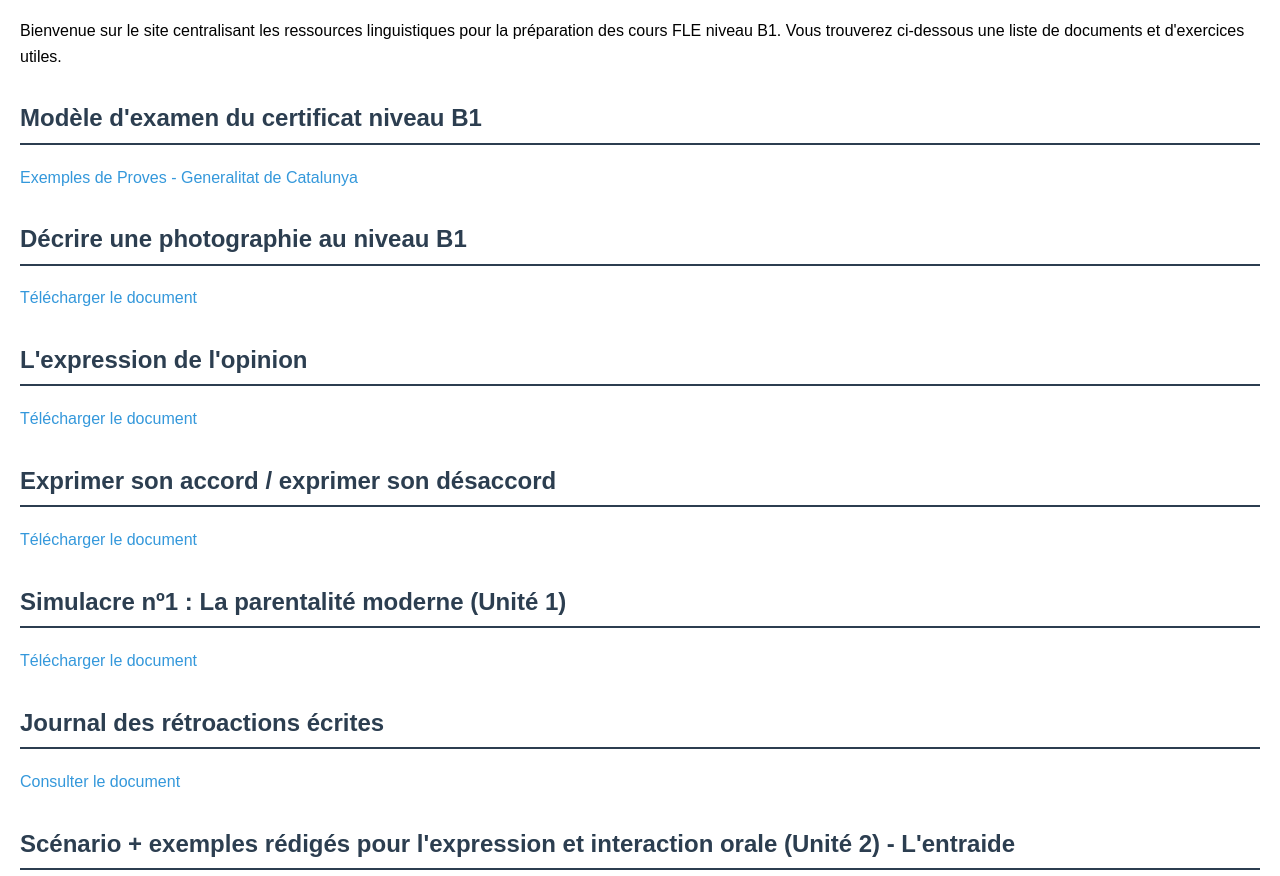
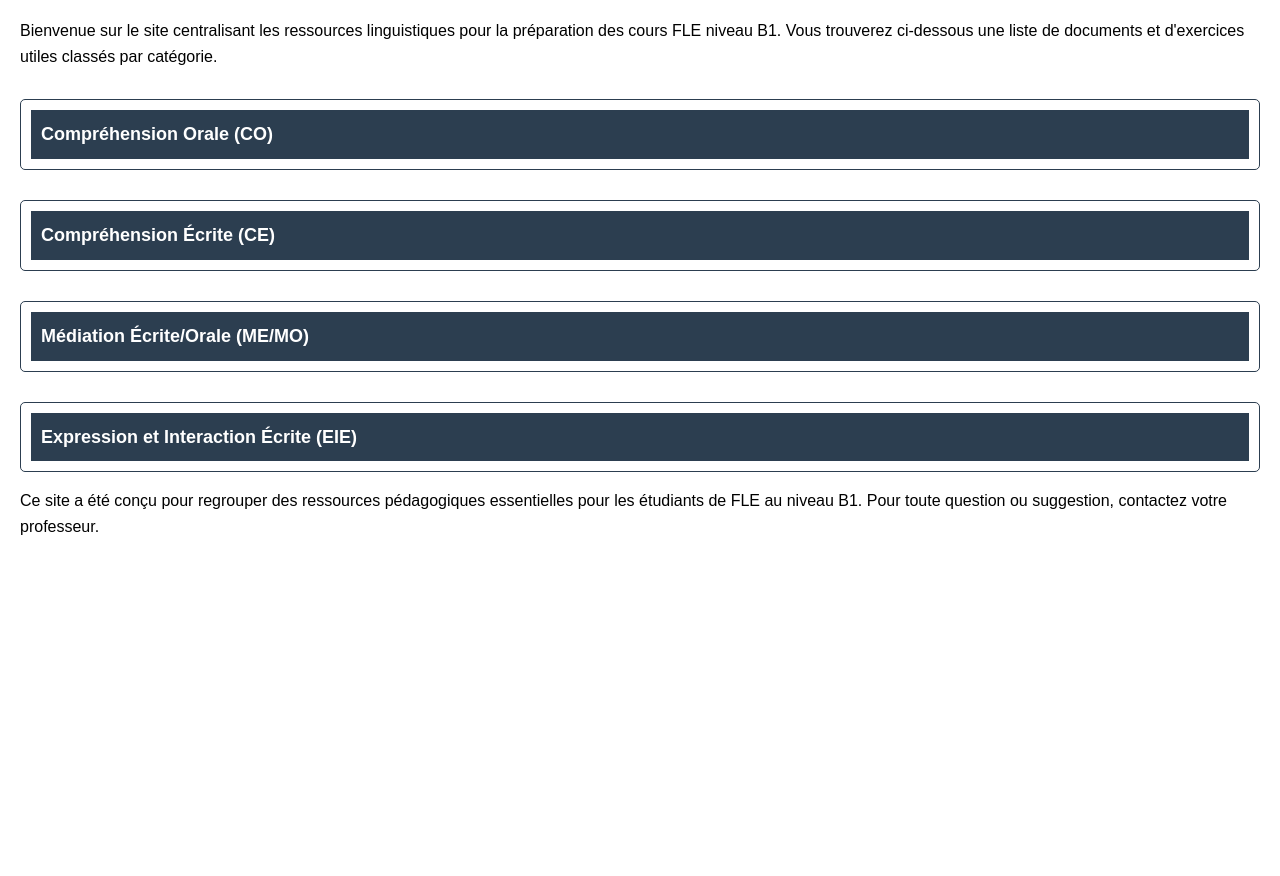
Before and after one commit to audiophrases/Ressources-EOI-B1, a plain HTML site: page index.html in a window 1280 px wide. Shown: the part 76-952 px from the top of the page. After the commit the page ends 800 px from the top, so only its background shows below. Drawn offline with Linux system fonts and the light colour scheme.

Commit message:
Update index.html

```diff
--- a/index.html
+++ b/index.html
@@ -10,13 +10,30 @@
             margin: 20px;
             line-height: 1.6;
         }
-        h1, h2 {
+        h1 {
             color: #2c3e50;
         }
-        h2 {
-            border-bottom: 2px solid #2c3e50;
-            padding-bottom: 5px;
+        .category {
             margin-top: 30px;
+            border: 1px solid #2c3e50;
+            border-radius: 5px;
+            padding: 10px;
+        }
+        .category h2 {
+            margin: 0;
+            font-size: 18px;
+            color: #ffffff;
+            background-color: #2c3e50;
+            padding: 10px;
+            cursor: pointer;
+        }
+        .category ul {
+            list-style-type: none;
+            padding: 0;
+            display: none;
+        }
+        .category ul li {
+            margin-bottom: 10px;
         }
         a {
             color: #3498db;
@@ -25,58 +42,54 @@
         a:hover {
             text-decoration: underline;
         }
-        ul {
-            list-style-type: none;
-            padding: 0;
-        }
-        ul li {
-            margin-bottom: 10px;
-        }
     </style>
+    <script>
+        document.addEventListener("DOMContentLoaded", function() {
+            const categories = document.querySelectorAll(".category h2");
+            categories.forEach(category => {
+                category.addEventListener("click", () => {
+                    const ul = category.nextElementSibling;
+                    ul.style.display = ul.style.display === "none" || ul.style.display === "" ? "block" : "none";
+                });
+            });
+        });
+    </script>
 </head>
 <body>
     <h1>Ressources Linguistiques pour le Niveau B1 - FLE</h1>
-    <p>Bienvenue sur le site centralisant les ressources linguistiques pour la préparation des cours FLE niveau B1. Vous trouverez ci-dessous une liste de documents et d'exercices utiles.</p>
+    <p>Bienvenue sur le site centralisant les ressources linguistiques pour la préparation des cours FLE niveau B1. Vous trouverez ci-dessous une liste de documents et d'exercices utiles classés par catégorie.</p>
 
-    <h2>Modèle d'examen du certificat niveau B1</h2>
+    <div class="category">
+        <h2>Compréhension Orale (CO)</h2>
         <ul>
-        <li><a href="https://educacio.gencat.cat/ca/serveis-tramits/proves/proves-lliures-obtencio-titols/convocat-ordinaria-idiomes/mostres-proves/frances/index.html?authuser=0" target="_blank">Exemples de Proves - Generalitat de Catalunya</a></li>
+            <li><a href="https://educacio.gencat.cat/ca/serveis-tramits/proves/proves-lliures-obtencio-titols/convocat-ordinaria-idiomes/mostres-proves/frances/index.html?authuser=0" target="_blank">Modèle d'examen du certificat niveau B1</a></li>
         </ul>
+    </div>
 
-    <h2>Décrire une photographie au niveau B1</h2>
+    <div class="category">
+        <h2>Compréhension Écrite (CE)</h2>
         <ul>
-        <li><a href="https://drive.google.com/file/d/1_UUWG9fTXZON3xceePiAFgIUS_uiQjjW/view" target="_blank">Télécharger le document</a></li>
+            <li><a href="https://drive.google.com/file/d/1_UUWG9fTXZON3xceePiAFgIUS_uiQjjW/view" target="_blank">Décrire une photographie au niveau B1</a></li>
         </ul>
+    </div>
 
-    <h2>L'expression de l'opinion</h2>
+    <div class="category">
+        <h2>Médiation Écrite/Orale (ME/MO)</h2>
         <ul>
-        <li><a href="https://drive.google.com/file/d/1BuZkfKD_hew3waXH_PsWsA3gEiXQUoB5/view" target="_blank">Télécharger le document</a></li>
+            <li><a href="https://drive.google.com/file/d/1BuZkfKD_hew3waXH_PsWsA3gEiXQUoB5/view" target="_blank">L'expression de l'opinion</a></li>
+            <li><a href="https://drive.google.com/file/d/1wcI2AZ0nI-LdlOEj1od1SSfepIC3heSu/view" target="_blank">Exprimer son accord / exprimer son désaccord</a></li>
+            <li><a href="https://docs.google.com/document/d/1B-SXmBVRA3ECDcY95Jaba3PFGgTWxxLBeJpGppPQnIc/edit?usp=sharing" target="_blank">Médiation orale et écrite + boîte à outils (Unité 3)</a></li>
         </ul>
+    </div>
 
-    <h2>Exprimer son accord / exprimer son désaccord</h2>
+    <div class="category">
+        <h2>Expression et Interaction Écrite (EIE)</h2>
         <ul>
-        <li><a href="https://drive.google.com/file/d/1wcI2AZ0nI-LdlOEj1od1SSfepIC3heSu/view" target="_blank">Télécharger le document</a></li>
+            <li><a href="https://drive.google.com/file/d/1-bMFmIor8CflmS3mGImWoFnDrQ26wytr/view" target="_blank">Simulacre nº1 : La parentalité moderne (Unité 1)</a></li>
+            <li><a href="https://docs.google.com/document/d/146Qm6fek5my2qofRhuJ4I0WD3JYRJlCFPU5lchGXFnA/edit?usp=sharing" target="_blank">Journal des rétroactions écrites</a></li>
+            <li><a href="https://docs.google.com/document/d/1bv6BLxXW7ee3cUGyCcJQ21FGjO1JqChzRX6d5vhMM18/edit?usp=sharing" target="_blank">Scénario + exemples rédigés pour l'expression et interaction orale (Unité 2) - L'entraide</a></li>
         </ul>
-
-    <h2>Simulacre nº1 : La parentalité moderne (Unité 1)</h2>
-    <ul>
-        <li><a href="https://drive.google.com/file/d/1-bMFmIor8CflmS3mGImWoFnDrQ26wytr/view" target="_blank">Télécharger le document</a></li>
-    </ul>
-
-    <h2>Journal des rétroactions écrites</h2>
-    <ul>
-        <li><a href="https://docs.google.com/document/d/146Qm6fek5my2qofRhuJ4I0WD3JYRJlCFPU5lchGXFnA/edit?usp=sharing" target="_blank">Consulter le document</a></li>
-    </ul>
-
-    <h2>Scénario + exemples rédigés pour l'expression et interaction orale (Unité 2) - L'entraide</h2>
-    <ul>
-        <li><a href="https://docs.google.com/document/d/1bv6BLxXW7ee3cUGyCcJQ21FGjO1JqChzRX6d5vhMM18/edit?usp=sharing" target="_blank">Consulter le document</a></li>
-    </ul>
-
-    <h2>Médiation orale et écrite + boîte à outils (Unité 3)</h2>
-    <ul>
-        <li><a href="https://docs.google.com/document/d/1B-SXmBVRA3ECDcY95Jaba3PFGgTWxxLBeJpGppPQnIc/edit?usp=sharing" target="_blank">Consulter le document</a></li>
-    </ul>
+    </div>
 
     <footer>
         <p>Ce site a été conçu pour regrouper des ressources pédagogiques essentielles pour les étudiants de FLE au niveau B1. Pour toute question ou suggestion, contactez votre professeur.</p>
```
Lines whose indentation alone changed are shown as unchanged.
